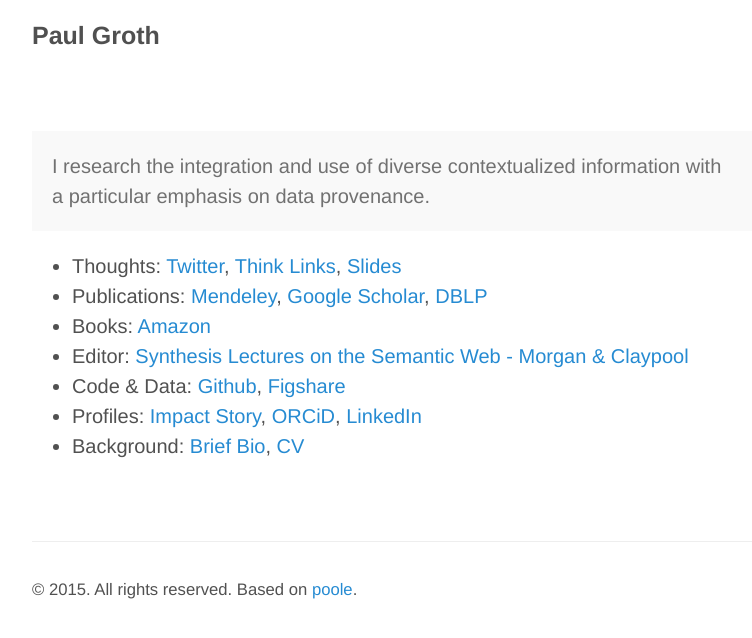
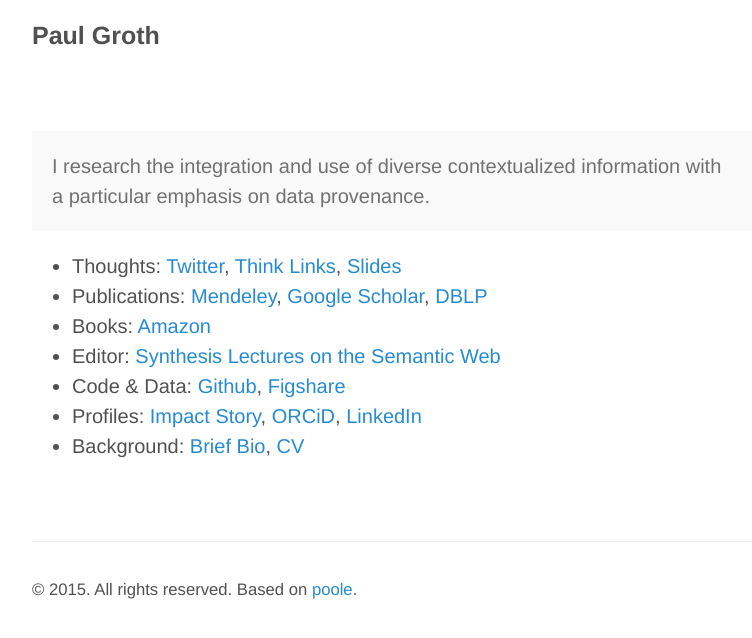
Before and after one commit to pgroth/pgroth.github.com, a Jekyll site: the page built from index.md, in a window 1280 px wide. Shown: the top 638 px of the page, without its empty margins (248-1000 px from the left). Built offline with Jekyll 4.4.1, drawn with Linux system fonts in a browser that asks for light colours.

Commit message:
Update index.md

```diff
--- a/index.md
+++ b/index.md
@@ -9,7 +9,7 @@
 * Thoughts: [Twitter](https://twitter.com/pgroth), [Think Links](http://thinklinks.wordpress.com), [Slides](http://www.slideshare.net/pgroth)
 * Publications: [Mendeley](http://www.mendeley.com/profiles/paul-groth/), [Google Scholar](http://scholar.google.com/citations?user=0tHSHCIAAAAJ&hl=en), [DBLP](http://www.informatik.uni-trier.de/~ley/pers/hd/g/Groth:Paul_T=.html)
 * Books: [Amazon](http://amazon.com/author/pgroth)
-* Editor: [Synthesis Lectures on the Semantic Web - Morgan & Claypool](http://www.morganclaypool.com/toc/wbe.1/1/1)
+* Editor: [Synthesis Lectures on the Semantic Web](http://www.morganclaypool.com/toc/wbe.1/1/1)
 * Code & Data: [Github](https://github.com/pgroth), [Figshare](http://figshare.com/authors/Paul_Groth/99315)
 * Profiles: [Impact Story](https://impactstory.org/PaulGroth), [ORCiD](http://orcid.org/0000-0003-0183-6910), [LinkedIn](https://www.linkedin.com/in/pgroth)
 * Background: [Brief Bio](bio), [CV](cv.pdf)
```
